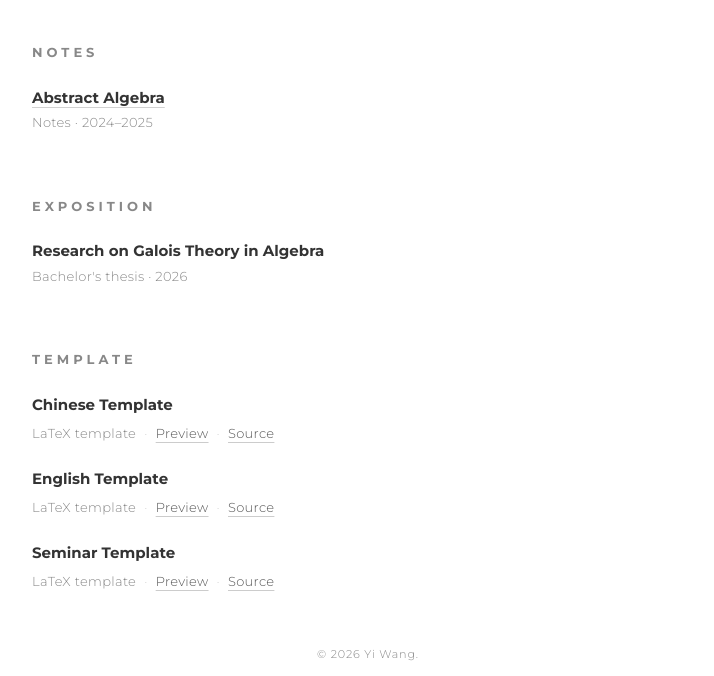
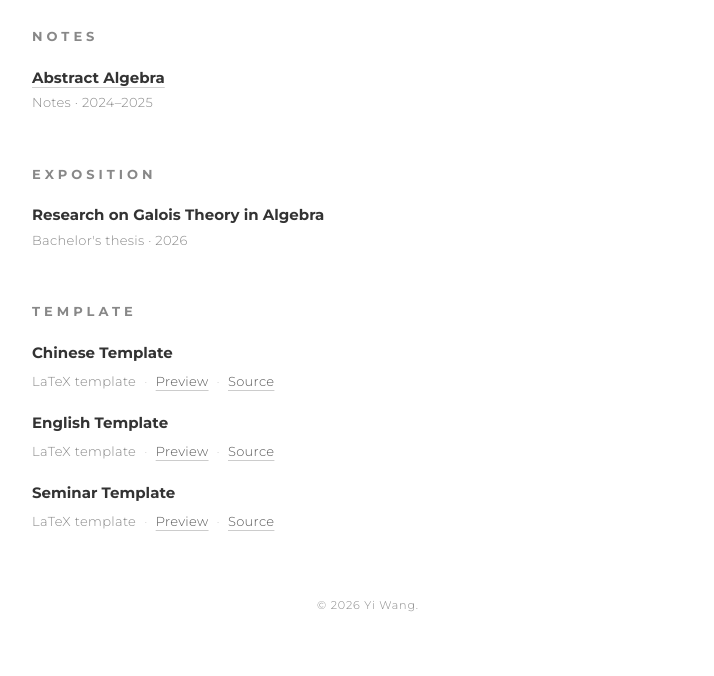
Before and after one commit to YieWang/YieWang.github.io, an Astro site: page /mathematics in a window 1280 px wide. Shown: the part 173-849 px from the top of the page, without its empty margins (269-983 px from the left). After the commit the page ends 800 px from the top, so only its background shows below. Built offline with nearby package versions, Linux system fonts and the light colour scheme; Astro itself is replaced by a stand-in of ours.

Commit message:
style: harmonize mathematics and marginalia spacing with desktop zero-scroll

```diff
--- a/src/components/SiteShell.astro
+++ b/src/components/SiteShell.astro
@@ -110,7 +110,7 @@ const { initialSection = 'home' } = Astro.props;
 <!-- ================================================================= -->
 <section
   id="mathematics-section"
-  class={`page-section max-w-2xl mx-auto w-full space-y-8 sm:space-y-12 py-5 sm:py-8 ${
+  class={`page-section max-w-2xl mx-auto w-full space-y-7 sm:space-y-10 py-4 sm:py-6 ${
     initialSection === 'mathematics' ? 'active-section block' : 'inactive hidden'
   }`}
 >
@@ -124,7 +124,7 @@ const { initialSection = 'home' } = Astro.props;
   </div>
 
   <!-- 1. NOTES -->
-  <div class="space-y-4 sm:space-y-6 pt-1 sm:pt-2">
+  <div class="space-y-3.5 sm:space-y-5 pt-1 sm:pt-2">
     <div class="space-y-1">
       <h3
         class="text-[0.75rem] sm:text-[0.8125rem] font-bold uppercase tracking-[0.25rem] text-[#888888]"
@@ -133,7 +133,7 @@ const { initialSection = 'home' } = Astro.props;
         NOTES
       </h3>
     </div>
-    <div class="space-y-4 sm:space-y-5 text-left">
+    <div class="space-y-3 sm:space-y-4 text-left">
       {notesData.map((item) => (
         <article class="space-y-1">
           <h4 class="text-[0.875rem] sm:text-[0.9375rem] leading-[1.5]">
@@ -159,7 +159,7 @@ const { initialSection = 'home' } = Astro.props;
   </div>
 
   <!-- 2. EXPOSITION -->
-  <div class="space-y-4 sm:space-y-6 pt-3 sm:pt-4">
+  <div class="space-y-3.5 sm:space-y-5 pt-2 sm:pt-3">
     <div class="space-y-1">
       <h3
         class="text-[0.75rem] sm:text-[0.8125rem] font-bold uppercase tracking-[0.25rem] text-[#888888]"
@@ -168,7 +168,7 @@ const { initialSection = 'home' } = Astro.props;
         EXPOSITION
       </h3>
     </div>
-    <div class="space-y-4 sm:space-y-5 text-left">
+    <div class="space-y-3 sm:space-y-4 text-left">
       {expositionData.map((item) => (
         <article class="space-y-1">
           <h4
@@ -189,7 +189,7 @@ const { initialSection = 'home' } = Astro.props;
   </div>
 
   <!-- 3. TEMPLATE -->
-  <div class="space-y-4 sm:space-y-6 pt-3 sm:pt-4">
+  <div class="space-y-3.5 sm:space-y-5 pt-2 sm:pt-3">
     <div class="space-y-1">
       <h3
         class="text-[0.75rem] sm:text-[0.8125rem] font-bold uppercase tracking-[0.25rem] text-[#888888]"
@@ -198,7 +198,7 @@ const { initialSection = 'home' } = Astro.props;
         TEMPLATE
       </h3>
     </div>
-    <div class="space-y-4 sm:space-y-5 text-left">
+    <div class="space-y-3 sm:space-y-4 text-left">
       {templateData.map((item) => (
         <article class="space-y-1">
           <h4
@@ -241,7 +241,7 @@ const { initialSection = 'home' } = Astro.props;
 <!-- ================================================================= -->
 <section
   id="marginalia-section"
-  class={`page-section max-w-2xl mx-auto w-full space-y-8 sm:space-y-12 py-5 sm:py-8 ${
+  class={`page-section max-w-2xl mx-auto w-full space-y-7 sm:space-y-10 py-4 sm:py-6 ${
     initialSection === 'marginalia' ? 'active-section block' : 'inactive hidden'
   }`}
 >
@@ -255,7 +255,7 @@ const { initialSection = 'home' } = Astro.props;
   </div>
 
   <!-- 1. PROJECT -->
-  <div class="space-y-4 sm:space-y-6 pt-1 sm:pt-2">
+  <div class="space-y-3.5 sm:space-y-5 pt-1 sm:pt-2">
     <div class="space-y-1">
       <h3
         class="text-[0.75rem] sm:text-[0.8125rem] font-bold uppercase tracking-[0.25rem] text-[#888888]"
@@ -286,7 +286,7 @@ const { initialSection = 'home' } = Astro.props;
   </div>
 
   <!-- 2. INTERESTS -->
-  <div class="space-y-4 sm:space-y-6 pt-3 sm:pt-4">
+  <div class="space-y-3.5 sm:space-y-5 pt-2 sm:pt-3">
     <div class="space-y-1">
       <h3
         class="text-[0.75rem] sm:text-[0.8125rem] font-bold uppercase tracking-[0.25rem] text-[#888888]"
```
